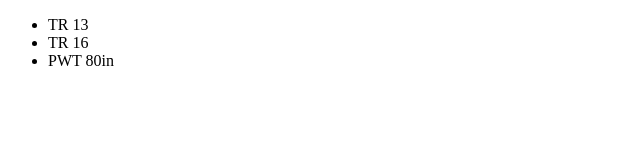
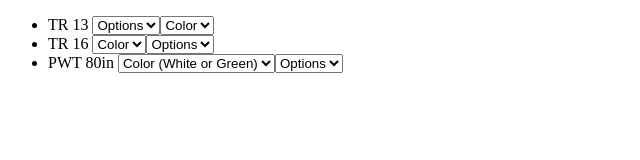
Before and after one commit to sundaysenergy/PMT-It-Works-Corner, a plain HTML site: page index.html in a window 1280 px wide. Shown: the whole page, without its empty margins (0-640 px from the left). Drawn offline with Linux system fonts and the light colour scheme.

Commit message:
Start adding atrributes

```diff
--- a/index.html
+++ b/index.html
@@ -11,6 +11,12 @@
     <ul>
       <li ng-repeat="product in products">
         {{product.title}}
+        <select ng-repeat="attribute in product.attributes">
+          <option>{{attribute.name}}</option>
+          <option ng-repeat="option in attribute.options">
+            <option>{{option.name}}</option>
+          </option>
+        </select>
       </li>
     </ul>
   </div>
```
